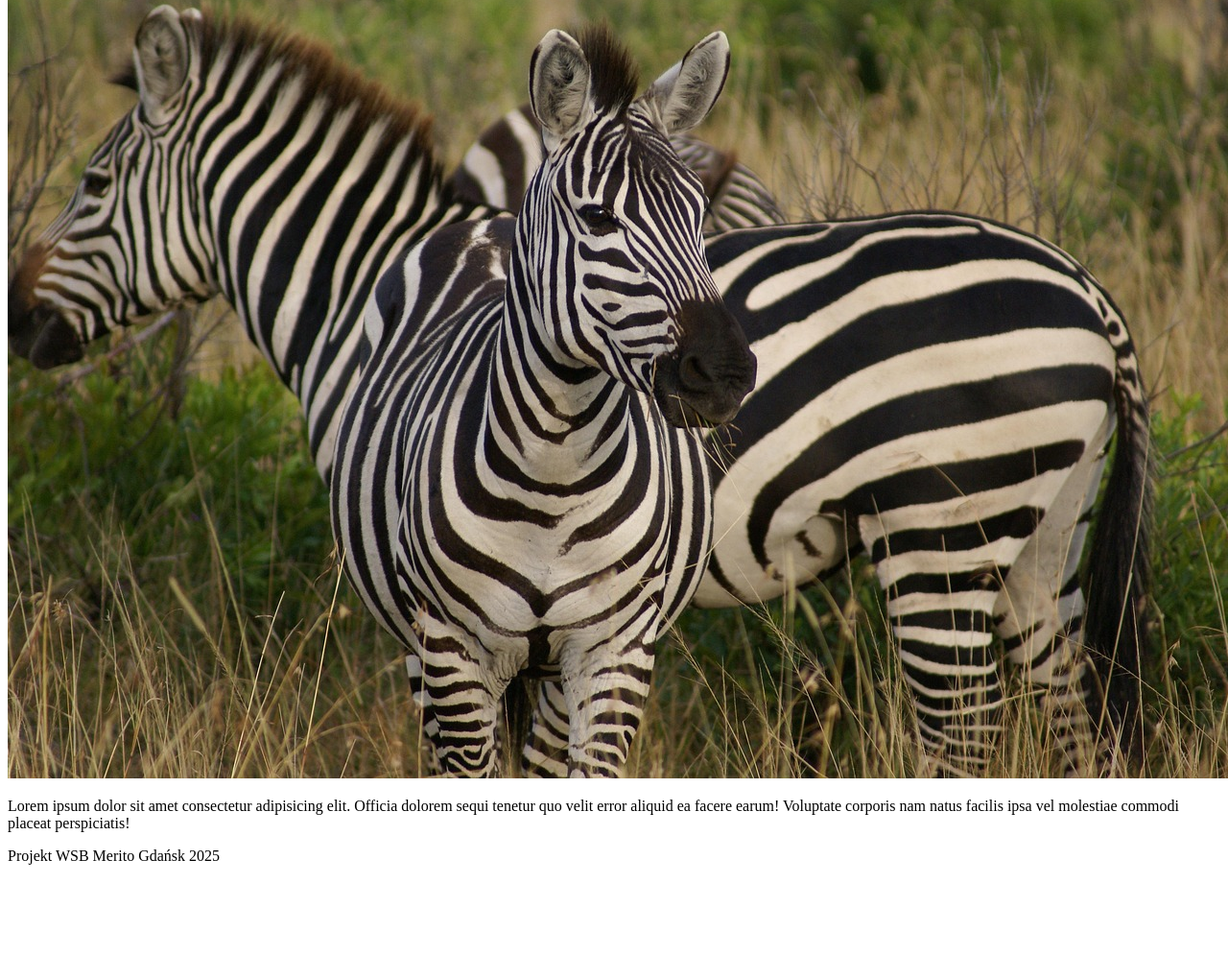
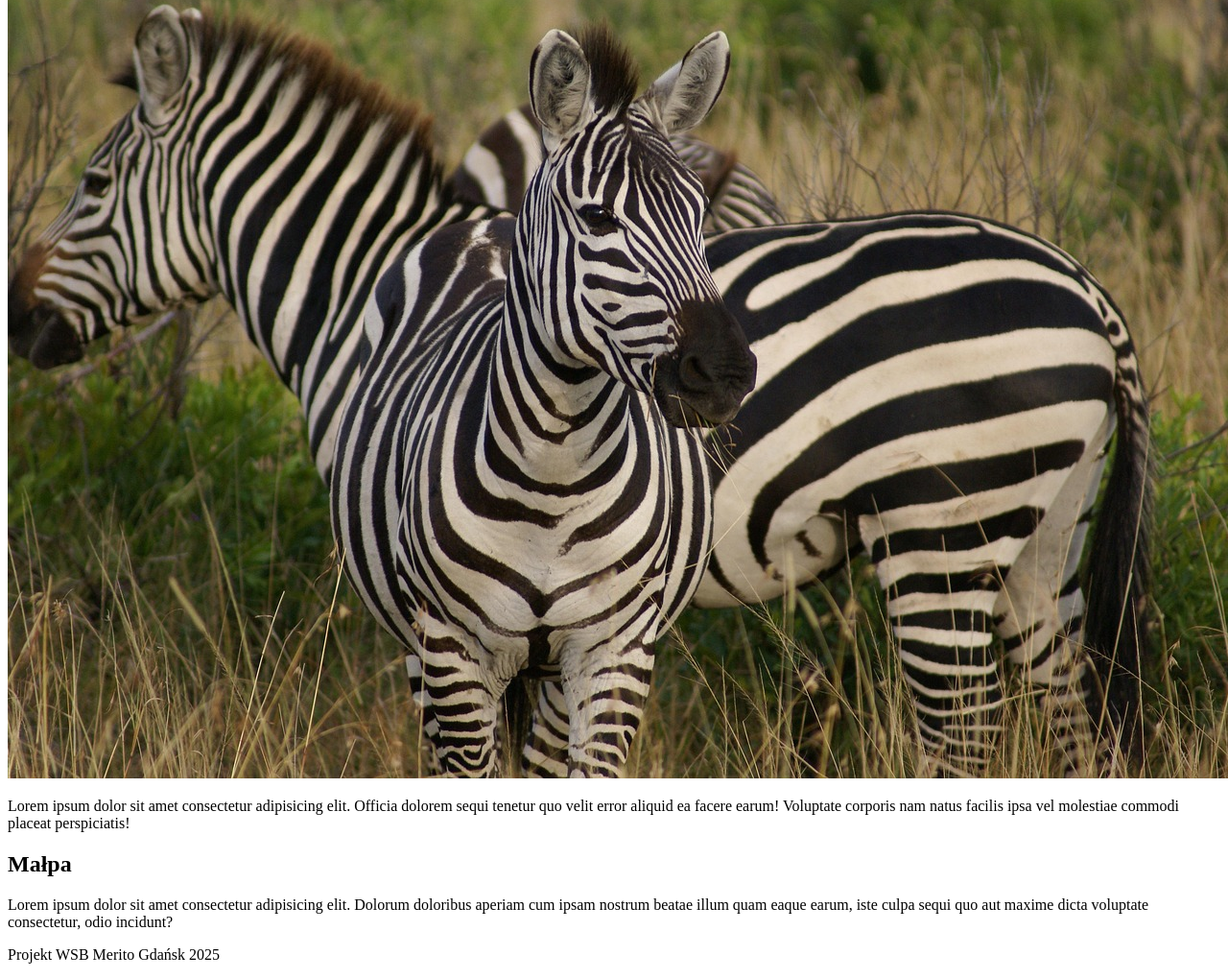
Before and after one commit to WiktoriaKoz/ZPW_ININ5_hybryda_IT, a plain HTML site: page index.html in a window 1280 px wide. Shown: the part 173-1193 px from the top of the page at 96% size. Before the commit the page ends 1090 px from the top, so only its background shows below. Drawn offline with Linux system fonts and the light colour scheme.

Commit message:
dodaj sekcje malpy

```diff
--- a/index.html
+++ b/index.html
@@ -15,6 +15,11 @@
             <img src="./img/zebra.jpg" alt="zebra">
             <p>Lorem ipsum dolor sit amet consectetur adipisicing elit. Officia dolorem sequi tenetur quo velit error aliquid ea facere earum! Voluptate corporis nam natus facilis ipsa vel molestiae commodi placeat perspiciatis!</p>
         </section>
+
+        <section>
+            <h2>Małpa</h2>
+            <p>Lorem ipsum dolor sit amet consectetur adipisicing elit. Dolorum doloribus aperiam cum ipsam nostrum beatae illum quam eaque earum, iste culpa sequi quo aut maxime dicta voluptate consectetur, odio incidunt?</p>
+        </section>
     </main>
     <footer>
         <p>Projekt WSB Merito Gdańsk 2025</p>
```
